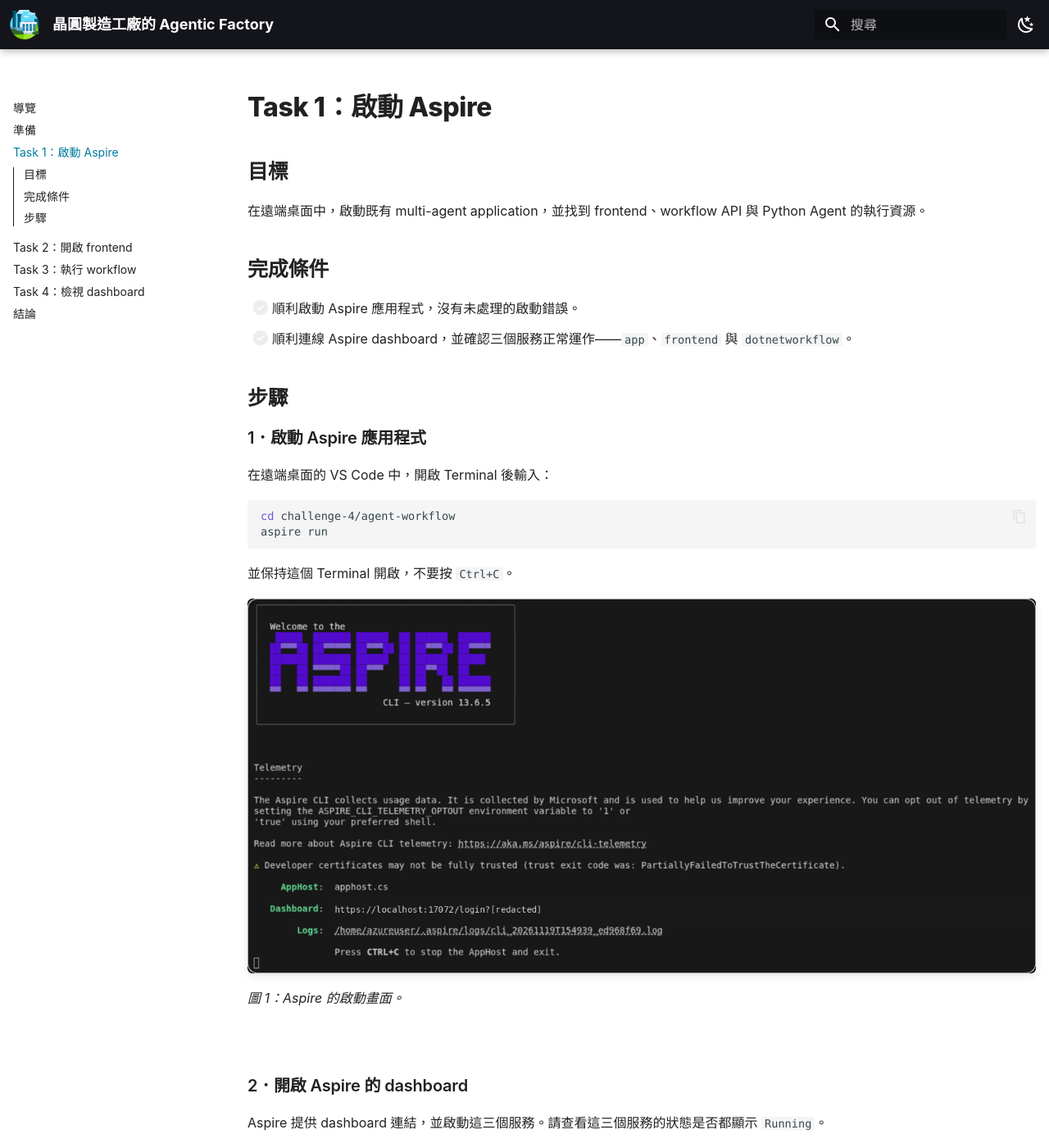
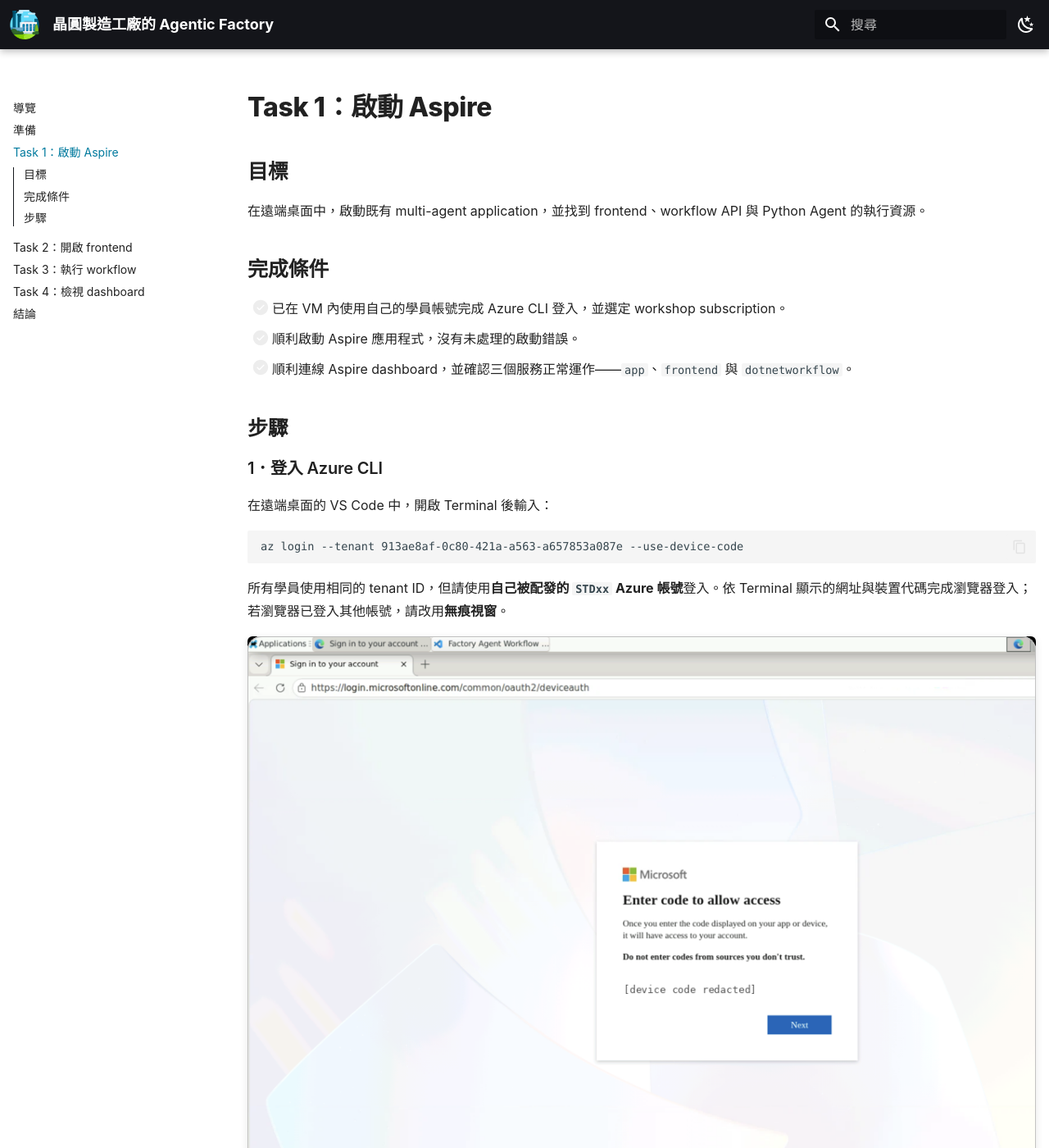
Before and after one commit to ownway22/workshop-agentic-factory-pages, an MkDocs documentation site: the page built from docs/tasks/task-1-start-aspire.md, in a window 1280 px wide and 1400 px high. Shown: the whole window at 82% size. Built offline with MkDocs 1.6.1 and Material for MkDocs 9.7.7, drawn with Linux system fonts in a browser that asks for light colours; some of the changed text lies outside the part shown.

Commit message:
Publish license navigation fix and Azure sign-in guidance
Keep the license heading and anchor without generating a TOC item; include sanitized login screenshots.

Co-authored-by: Copilot <223556219+Copilot@users.noreply.github.com>

````diff
--- a/docs/assets/stylesheets/extra.css
+++ b/docs/assets/stylesheets/extra.css
@@ -137,11 +137,6 @@ body:has(.md-typeset h1:is(#start-aspire, #open-frontend, #run-workflow, #observ
   display: none;
 }
 
-body:has(.md-typeset h1#review-and-conclusion)
-  .md-sidebar--primary .md-nav--secondary .md-nav__item:has(> a[href="#license"]) {
-  display: none;
-}
-
 .md-typeset a:focus-visible,
 .md-header a:focus-visible,
 .md-header label:focus-visible {
--- a/docs/tasks/task-1-start-aspire.md
+++ b/docs/tasks/task-1-start-aspire.md
@@ -6,14 +6,50 @@
 
 ## 完成條件 {#checklist}
 
+- [ ] 已在 VM 內使用自己的學員帳號完成 Azure CLI 登入，並選定 workshop subscription。
 - [ ] 順利啟動 Aspire 應用程式，沒有未處理的啟動錯誤。
 - [ ] 順利連線 Aspire dashboard，並確認三個服務正常運作——`app`、`frontend` 與 `dotnetworkflow`。
 
 ## 步驟 {#steps}
 
-### 1．啟動 Aspire 應用程式
+### 1．登入 Azure CLI
 
 在遠端桌面的 VS Code 中，開啟 Terminal 後輸入：
+
+```bash
+az login --tenant 913ae8af-0c80-421a-a563-a657853a087e --use-device-code
+```
+
+所有學員使用相同的 tenant ID，但請使用**自己被配發的 `STDxx` Azure 帳號**登入。依 Terminal 顯示的網址與裝置代碼完成瀏覽器登入；若瀏覽器已登入其他帳號，請改用**無痕視窗**。
+
+![az-login](../assets/images/az-login.png){ .az-login width="3022" height="1301" loading="lazy" }
+
+*圖 1：Terminal 顯示的網址與裝置代碼。*
+
+<br>
+
+下一步，請使用 Azure 帳號登入 (`STD**@ss126t.onmicrosoft.com`)。
+
+![az-login-2](../assets/images/az-login-2.png){ .az-login-2 width="3022" height="1301" loading="lazy" }
+
+*圖 2：Terminal 顯示的網址與裝置代碼。*
+
+<br>
+
+回到 VM 的 Terminal，等候 `az login` 完成，再選定 workshop subscription：
+
+```bash
+az account set --subscription 324cb68a-c437-4089-b454-65943cb5a374
+az account show --query "{account:user.name, subscription:name, tenant:tenantId}" --output table
+```
+
+確認帳號為自己的 `STDxx` 學員帳號，tenant ID 與上方相同，再進行下一步。
+
+<br/>
+
+### 2．啟動 Aspire 應用程式
+
+在同一個 VM Terminal 中，從 repository 根目錄執行：
 
 ```bash
 cd challenge-4/agent-workflow
@@ -28,7 +64,7 @@ aspire run
 
 <br/>
 
-### 2．開啟 Aspire 的 dashboard
+### 3．開啟 Aspire 的 dashboard
 
 Aspire 提供 dashboard 連結，並啟動這三個服務。請查看這三個服務的狀態是否都顯示 `Running`。
 
````
Also changed, not shown: other parts of docs/tasks/task-1-start-aspire.md (+1 -1 lines), README.md (+1 -0 lines), docs/review.md (+1 -1 lines), docs/assets/images/az-login-2.png (added), docs/assets/images/az-login.png (added).
